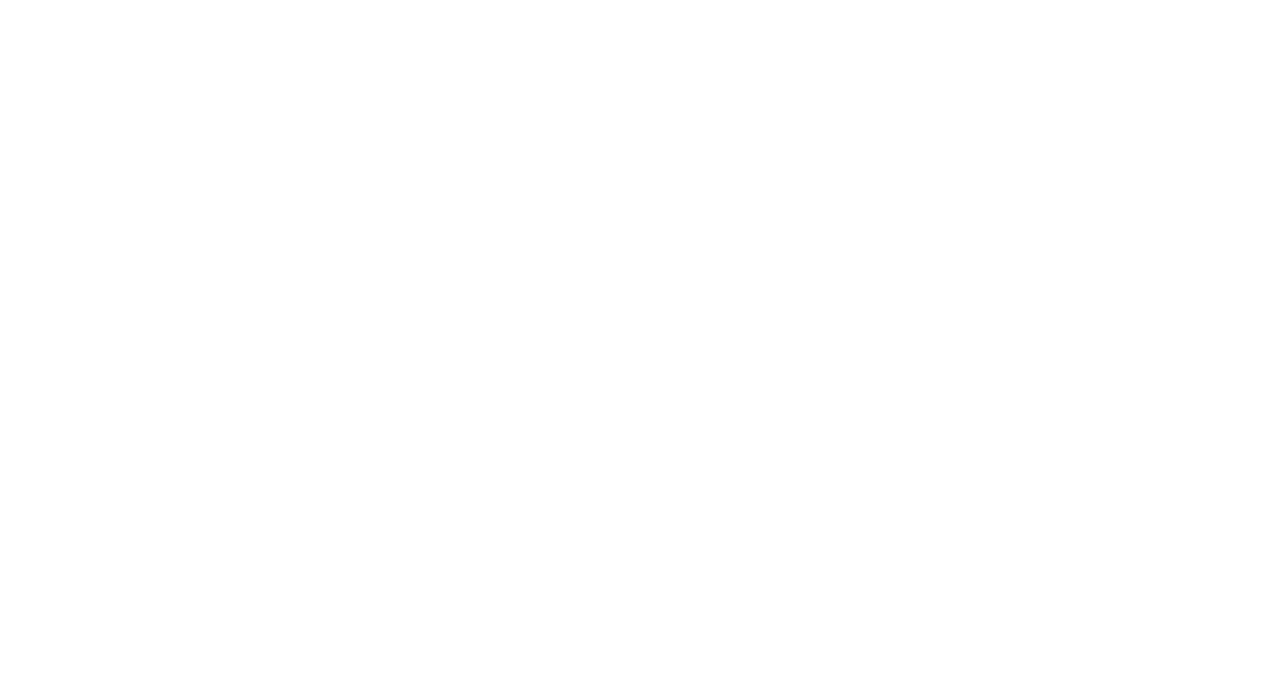
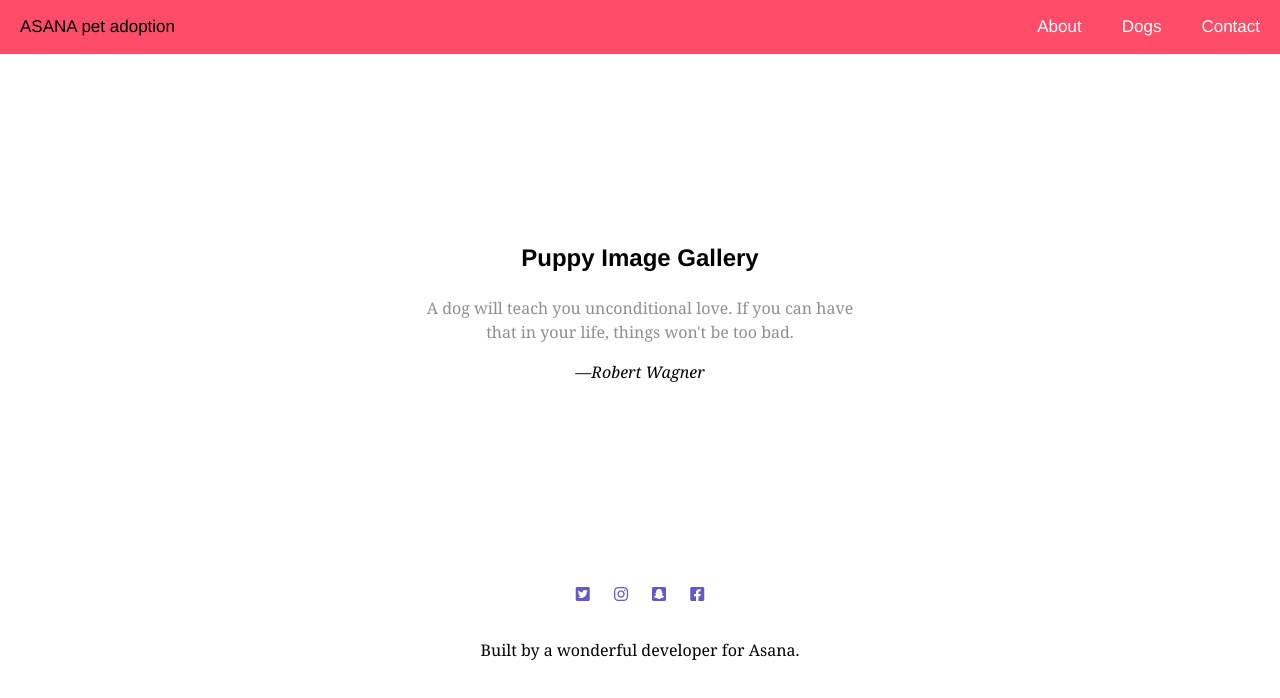
Before and after one commit to eanegash/vanilla, a plain HTML site: page index.html in a window 1280 px wide. Drawn offline with nearby package versions, Linux system fonts and the light colour scheme.

Commit message:
Initial additions to Asana challenge

```diff
--- a/assets/styles/site.css
+++ b/assets/styles/site.css
@@ -38,3 +38,96 @@ a {
   font-family: var(--font-serif);
   text-align: center;
 }
+
+/*Navigation Bar*/
+.topnav {
+  overflow: hidden;
+}
+
+/* Style the links inside the navigation bar */
+.topnav a {
+  float: left;
+  color: white;
+  text-align: center;
+  padding: 15px 20px;
+  text-decoration: none;
+  font-size: 17px;
+}
+
+/* Change the color of links on hover */
+.topnav a:hover {
+  background-color: #ddd;
+  color: black;
+}
+
+ul.topnav {
+  list-style-type: none;
+  margin: 0;
+  padding: 0;
+  overflow: hidden;
+  background-color: #ff4c68;
+}
+
+ul.topnav li {
+  float: left;
+}
+
+ul.topnav li a {
+  display: block;
+  color: white;
+  text-align: center;
+  padding: 14px 20px;
+  text-decoration: none;
+}
+
+/* Add a color to the active/current link */
+ul.topnav li a:hover:not(.active) {
+  background-color: #ddd;
+  color: black;
+}
+
+ul.topnav li a.active {
+  background-color: #ff4c68;
+}
+
+ul.topnav li.right {
+  float: right;
+}
+
+
+
+
+
+/* Site Header Features Section*/
+#features {
+  padding: 7% 15%;
+  background-color: #fff;
+  position: relative;
+}
+
+.features-box {
+  text-align: center;
+  padding: 5%;
+}
+
+.title-ftr {
+  font-weight: 900;
+}
+
+.ftr-p {
+  color: #8f8f8f;
+}
+
+.fas-ftr-icon {
+  color: #ef8172;
+  margin-bottom: 1rem;
+}
+
+.fas-ftr-icon:hover {
+  color: #ff4c68;
+}
+
+/*Footer*/
+.social-icon {
+  margin: 20px 10px;
+}
--- a/index.html
+++ b/index.html
@@ -1 +1,68 @@
 <!-- Put your final HTML here -->
+<!-- Put your final HTML here -->
+<!DOCTYPE html>
+<html lang="en" dir="ltr">
+
+<head>
+  <meta charset="utf-8">
+  <title>Use Asana to find the perfect shelter dog to add to your expanding family · Ermias Negash</title>
+
+  <!-- Font Awesome -->
+  <link rel="stylesheet" href="https://use.fontawesome.com/releases/v5.8.2/css/all.css" integrity="sha384-oS3vJWv+0UjzBfQzYUhtDYW+Pj2yciDJxpsK1OYPAYjqT085Qq/1cq5FLXAZQ7Ay" crossorigin="anonymous">
+
+  <!-- Custom Styles -->
+  <link rel="stylesheet" href="assets/styles/site.css">
+
+</head>
+
+<body>
+
+
+  <!--Navigation Bar-->
+  <ul class="topnav">
+    <li><a class="active" href="#">ASANA pet adoption</a></li>
+    <li class="right"><a href="#contact">Contact</a></li>
+    <li class="right"><a href="#dogs">Dogs</a></li>
+    <li class="right"><a href="#features">About</a></li>
+  </ul>
+
+
+  <!--Site Header -->
+  <section id="features">
+    <div class="row">
+      <div class="features-box">
+        <header class="site-header">
+          <h1 class="title-ftr">Puppy Image Gallery</h1>
+          <blockquote class="site-header__quote">
+            <p class="ftr-p">A dog will teach you unconditional love. If you can have that in your life, things won't be too bad.</p>
+            <cite>&mdash;Robert Wagner</cite>
+          </blockquote>
+        </header>
+      </div>
+    </div>
+  </section>
+
+
+
+
+  <section id="contact">
+  <footer class="site-footer">
+    <a href="https://www.twitter.com">
+      <i class="social-icon fab fa-twitter-square"></i></a>
+    <a href="https://www.instagram.com">
+      <i class="social-icon fab fa-instagram"></i></a>
+    <a href="https://www.snapchat.com">
+      <i class="social-icon fab fa-snapchat-square"></i></a>
+    <a href="https://www.facebook.com">
+      <i class="social-icon fab fa-facebook-square"></i></a>
+    <p>Built by a wonderful developer for Asana.</p>
+  </footer>
+</section>
+
+
+<script src="https://ajax.googleapis.com/ajax/libs/jquery/3.4.1/jquery.min.js"></script>
+<script src="index.js" charset="utf-8"></script>
+
+</body>
+
+</html>
```
